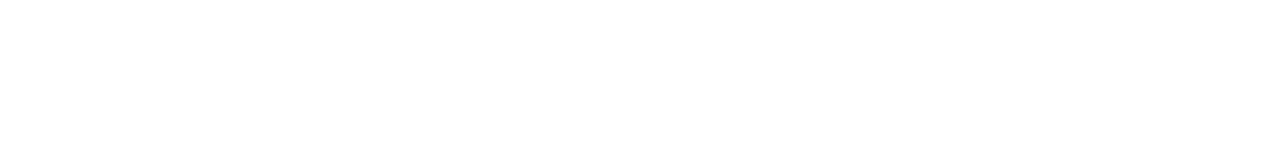
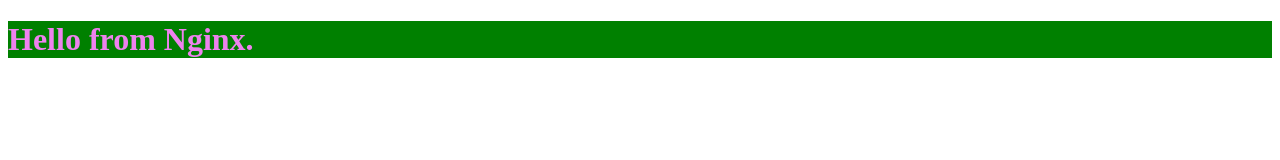
Before and after one commit to akashvarun10/DevOps-Networks, a plain HTML site: page nginx-learning/my-site/index.html in a window 1280 px wide. Drawn offline with Linux system fonts and the light colour scheme.

Commit message:
nginx mime types

```diff
--- a/nginx-learning/my-site/index.html
+++ b/nginx-learning/my-site/index.html
@@ -1,11 +1,12 @@
 <!DOCTYPE html>
 <html lang="en">
 <head>
-    <!-- <meta charset="UTF-8">
-    <meta name="viewport" content="width=device-width, initial-scale=1.0"> -->
-    <title>Hello from Nginx.</title>
+    <meta charset="UTF-8">
+    <meta name="viewport" content="width=device-width, initial-scale=1.0">
+    <title> Nginx Project.</title>
+    <link rel="stylesheet" href="styles.css">
 </head>
 <body>
-
+    <h1>Hello from Nginx.</h1>
 </body>
 </html>
--- /dev/null
+++ b/nginx-learning/my-site/styles.css
@@ -0,0 +1,4 @@
+h1 {
+    background-color: green;
+    color: violet;
+}
```
Also changed, not shown: 1 other file.
